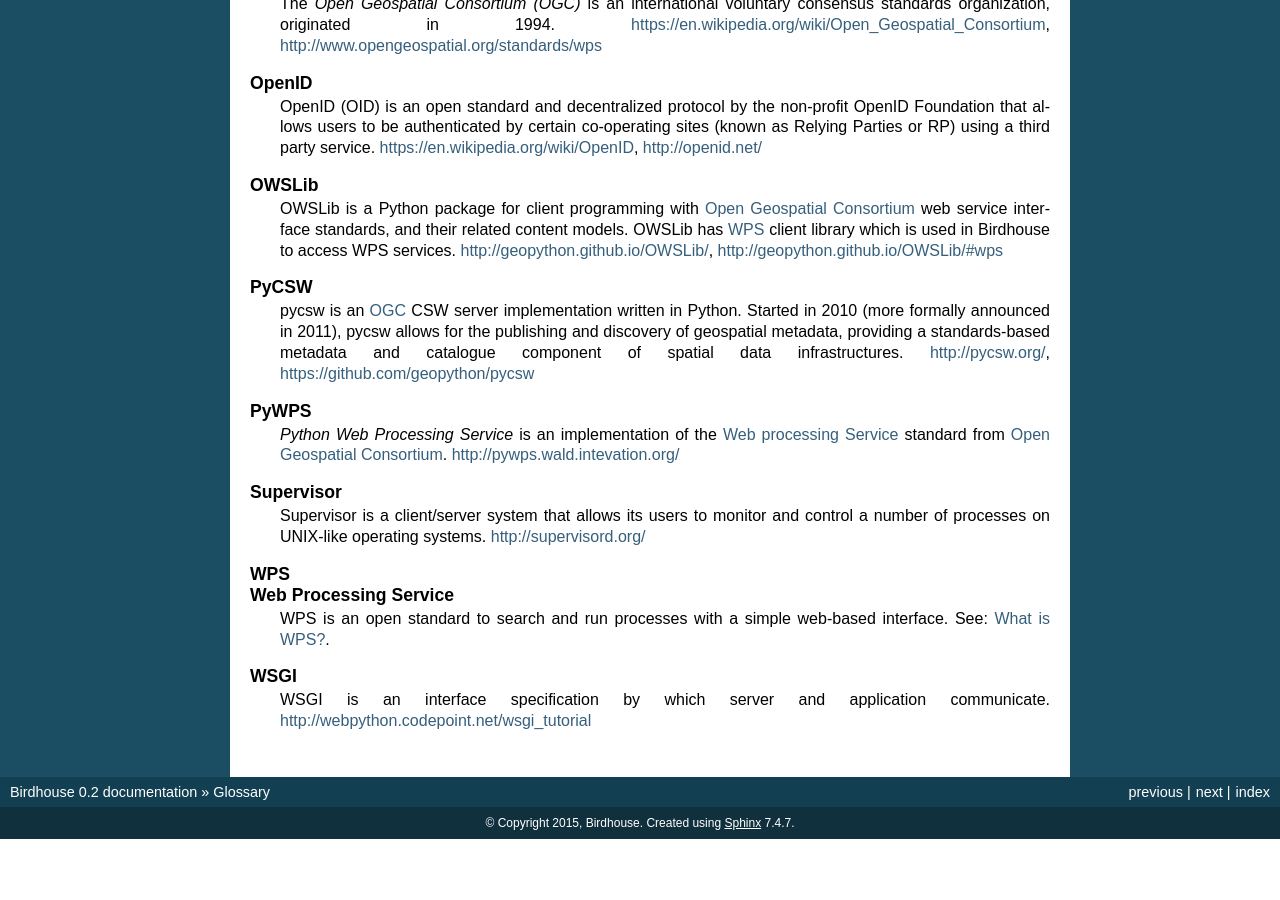
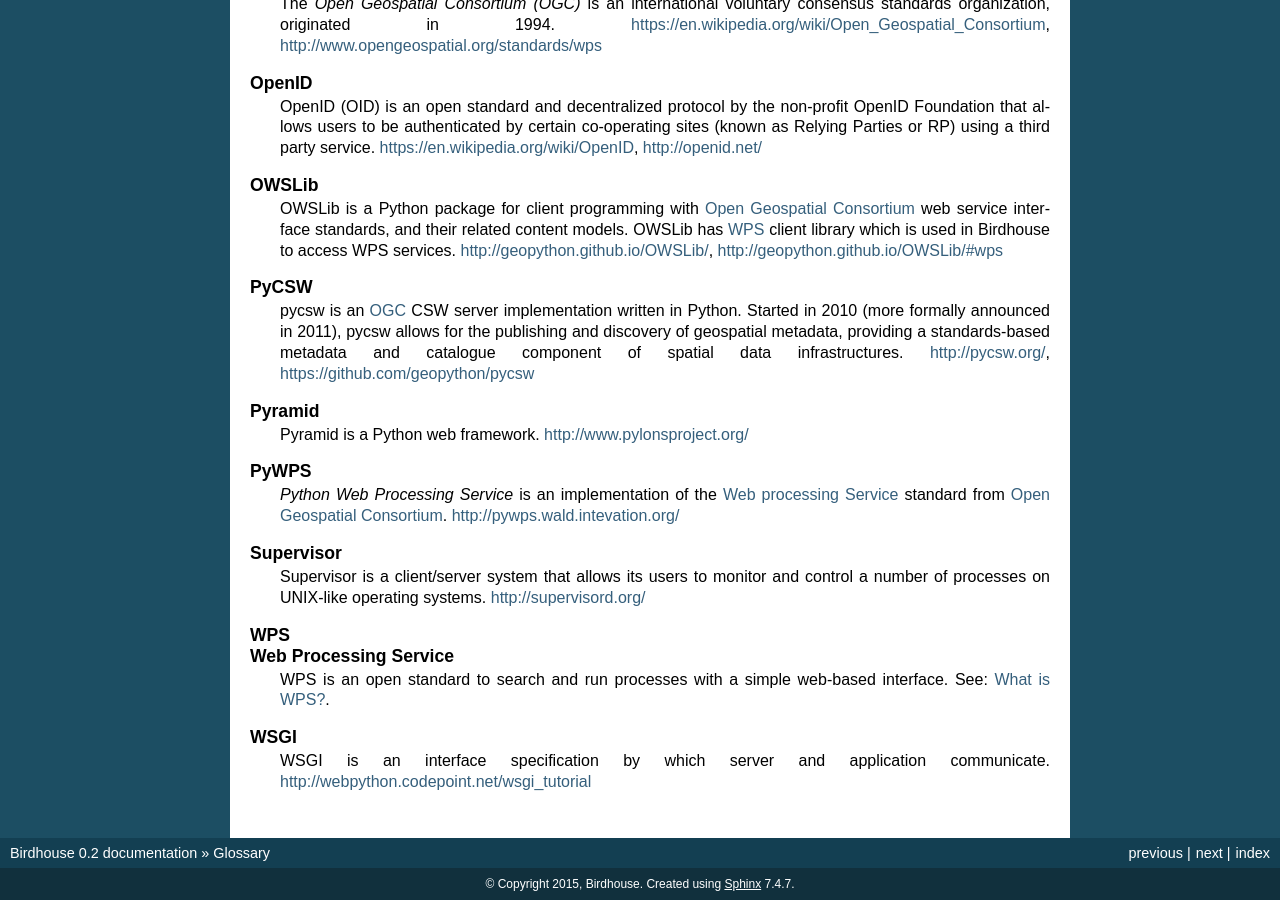
Before and after one commit to bird-house/birdhouse-docs, a Sphinx documentation site: the page built from docs/source/glossary.rst, in a window 1280 px wide and 900 px high, scrolled down 796 px. Built offline with Sphinx 7.4.7, drawn with Linux system fonts in a browser that asks for light colours; before the commit the page ends 1635 px from its top, so only the background shows below that.

Commit message:
update glossary

```diff
--- a/docs/source/glossary.rst
+++ b/docs/source/glossary.rst
@@ -77,3 +77,7 @@
    OpenID
       OpenID (OID) is an open standard and decentralized protocol by the non-profit OpenID Foundation that allows users to be authenticated by certain co-operating sites (known as Relying Parties or RP) using a third party service.
       https://en.wikipedia.org/wiki/OpenID, http://openid.net/
+
+   Pyramid
+      Pyramid is a Python web framework.
+      http://www.pylonsproject.org/
```
